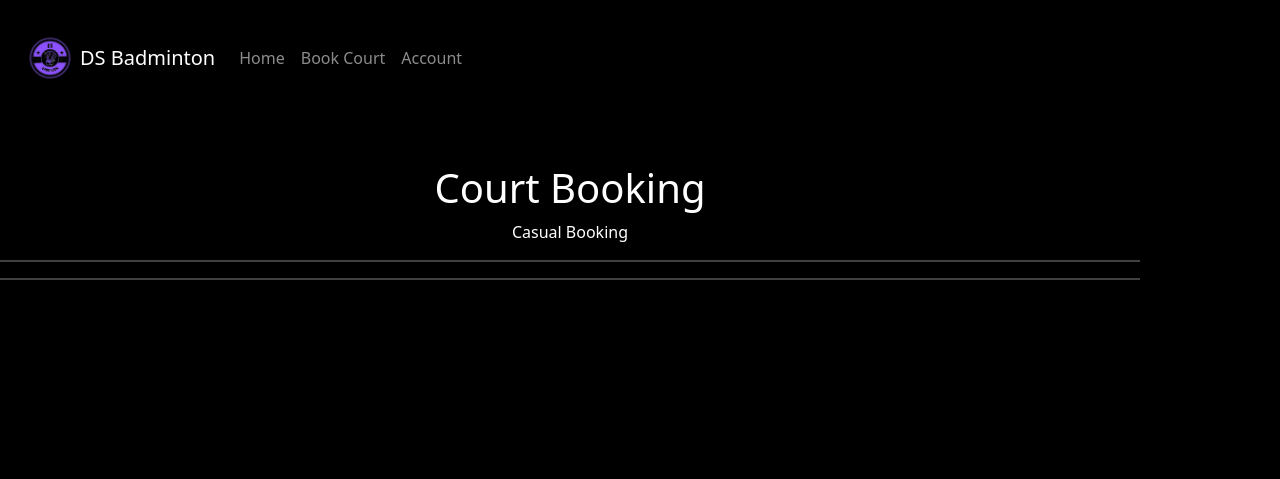
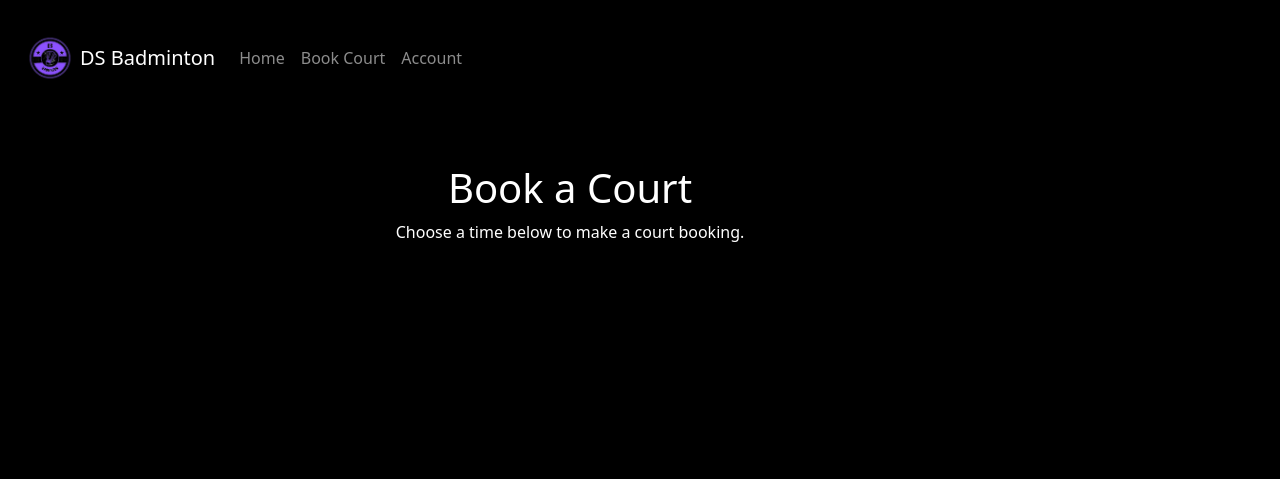
Before and after one commit to DjangoStars-Q12024/BookCourt, a Django app: page /booking/ in a window 1280 px wide. Shown: the top 479 px of the page. Run offline with Django 5.2, Linux system fonts and the light colour scheme.

Commit message:
minor changes to booking.html

```diff
--- a/BadmintonCourt/templates/booking.html
+++ b/BadmintonCourt/templates/booking.html
@@ -6,10 +6,9 @@ DS Badminton - Home
 
 {% block content %}
 <body>
-    <h1 class="text-center text-white">Court Booking</h1>
-    <p class="text-center text-white">Casual Booking</p>
-    <hr class="white-line">
-    <hr class="white-line">
+    <h1 class="text-center text-white">Book a Court</h1>
+    <p class="text-center text-white">Choose a time below to make a court booking.</p>
+
 </body>
 <style>
     .white-line{
```
Also changed, not shown: db.sqlite3.
